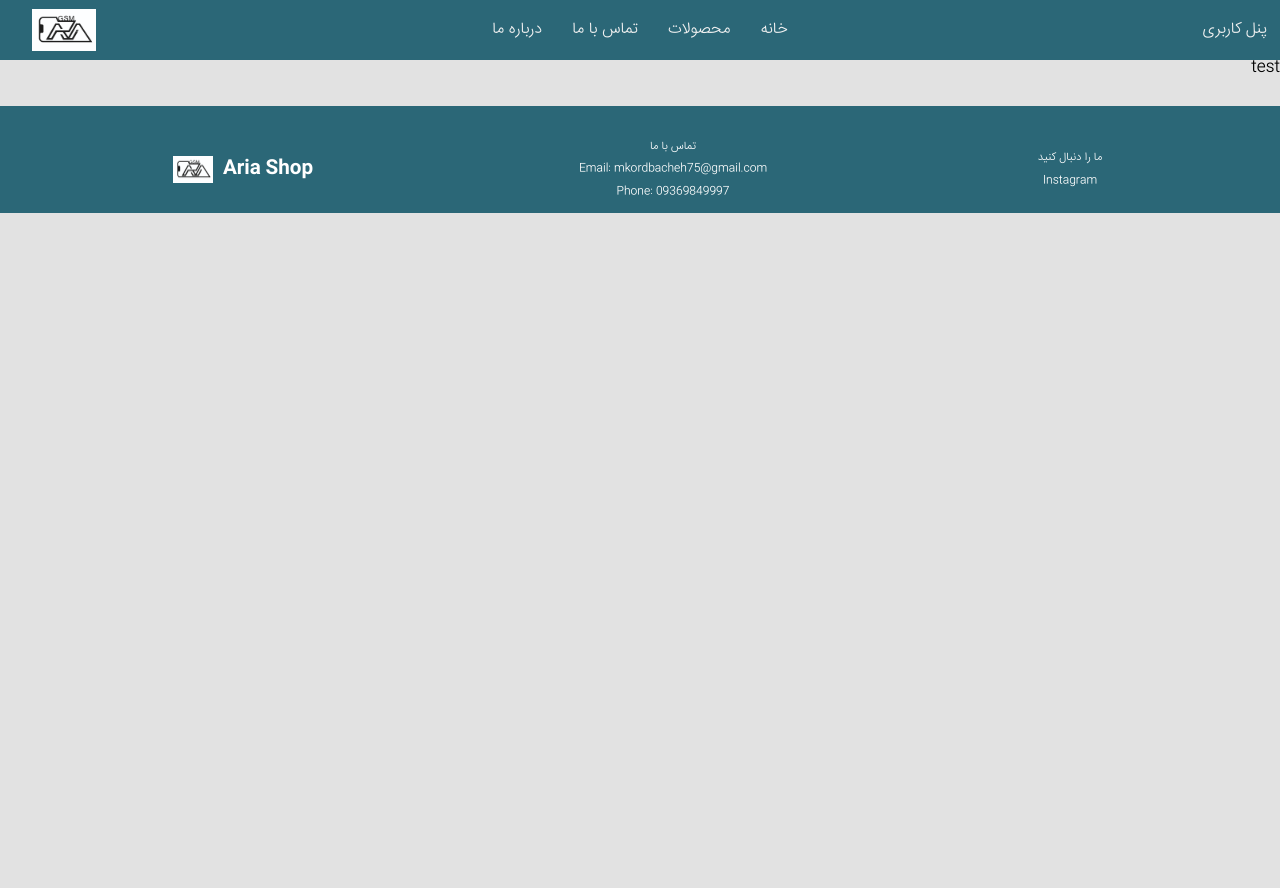
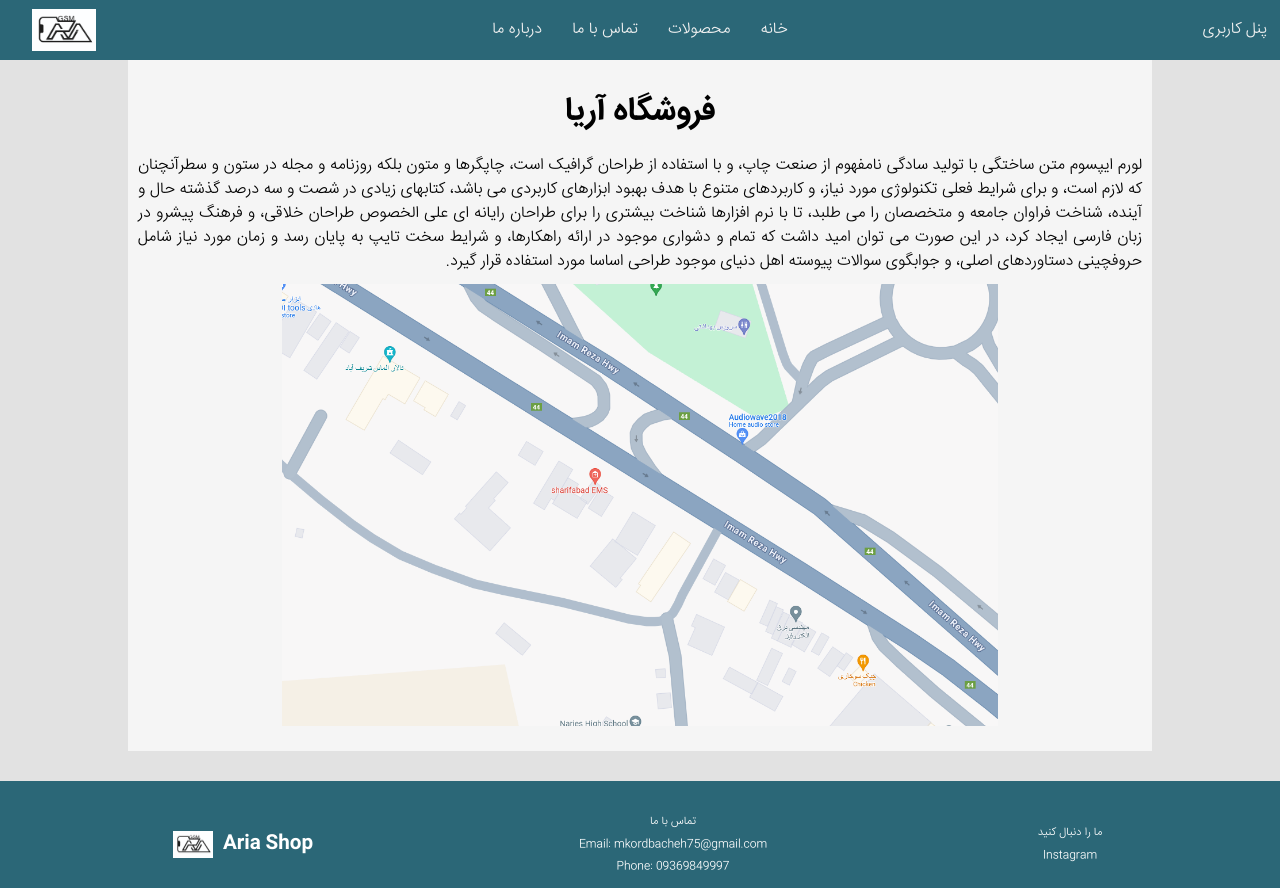
Before and after one commit to Mehrabkb/Mobile-shopping, a React (Create React App) app: page /aboutus in a window 1280 px wide. Before the commit the page ends 800 px from the top, so only its background shows below. Built offline with nearby package versions, Linux system fonts and the light colour scheme.

Commit message:
add aboutus page sample

```diff
--- /dev/null
+++ b/src/components/About/About.css
@@ -0,0 +1,25 @@
+.about-us-container{
+    width: 80%;
+    background : #f5f5f5;
+    margin : 0 auto;
+    padding : 20px 0 ;
+}
+.about-us-container .info h1{
+    text-align: center;
+    line-height: 2;
+    font-size : 2rem;
+}
+.about-us-container .info p{
+    text-align: justify;
+    padding : 10px ;
+    box-sizing: border-box;
+    line-height: 1.5;
+}
+.about-us-container .info a{
+    display: block;
+    margin : 0 auto;
+    width: 70%;
+}
+.about-us-container .info a img{
+    width: 100%;
+}
--- a/src/components/About/About.js
+++ b/src/components/About/About.js
@@ -1,14 +1,22 @@
 import React , {Component} from "react";
-
-
+import './About.css';
+import TestLocationImage from '../../images/testlocation.png';
 class About extends Component{
     constructor(props){
         super(props);
     }
     render(){
         return(
-            <div>
-                test
+            <div className={'about-us-container'}>
+                <div className="info">
+                    <h1>فروشگاه آریا</h1>
+                    <p>
+                    لورم ایپسوم متن ساختگی با تولید سادگی نامفهوم از صنعت چاپ، و با استفاده از طراحان گرافیک است، چاپگرها و متون بلکه روزنامه و مجله در ستون و سطرآنچنان که لازم است، و برای شرایط فعلی تکنولوژی مورد نیاز، و کاربردهای متنوع با هدف بهبود ابزارهای کاربردی می باشد، کتابهای زیادی در شصت و سه درصد گذشته حال و آینده، شناخت فراوان جامعه و متخصصان را می طلبد، تا با نرم افزارها شناخت بیشتری را برای طراحان رایانه ای علی الخصوص طراحان خلاقی، و فرهنگ پیشرو در زبان فارسی ایجاد کرد، در این صورت می توان امید داشت که تمام و دشواری موجود در ارائه راهکارها، و شرایط سخت تایپ به پایان رسد و زمان مورد نیاز شامل حروفچینی دستاوردهای اصلی، و جوابگوی سوالات پیوسته اهل دنیای موجود طراحی اساسا مورد استفاده قرار گیرد.
+                    </p>
+                    <a href={'https://maps.app.goo.gl/FNzwcVVi1vZ434dB8'}>
+                        <img src={TestLocationImage} />
+                    </a>
+                </div>
             </div>
         )
     }
```
Also changed, not shown: src/images/testlocation.png (added).
